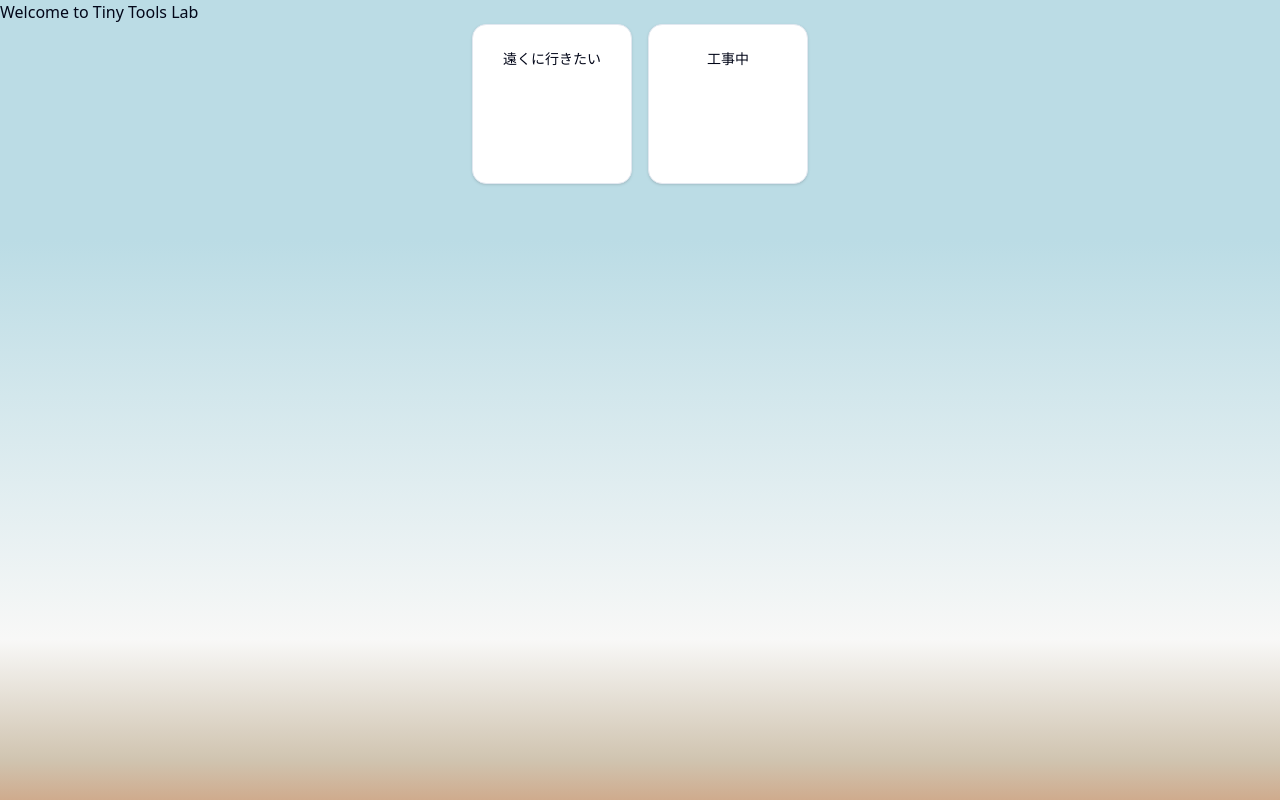
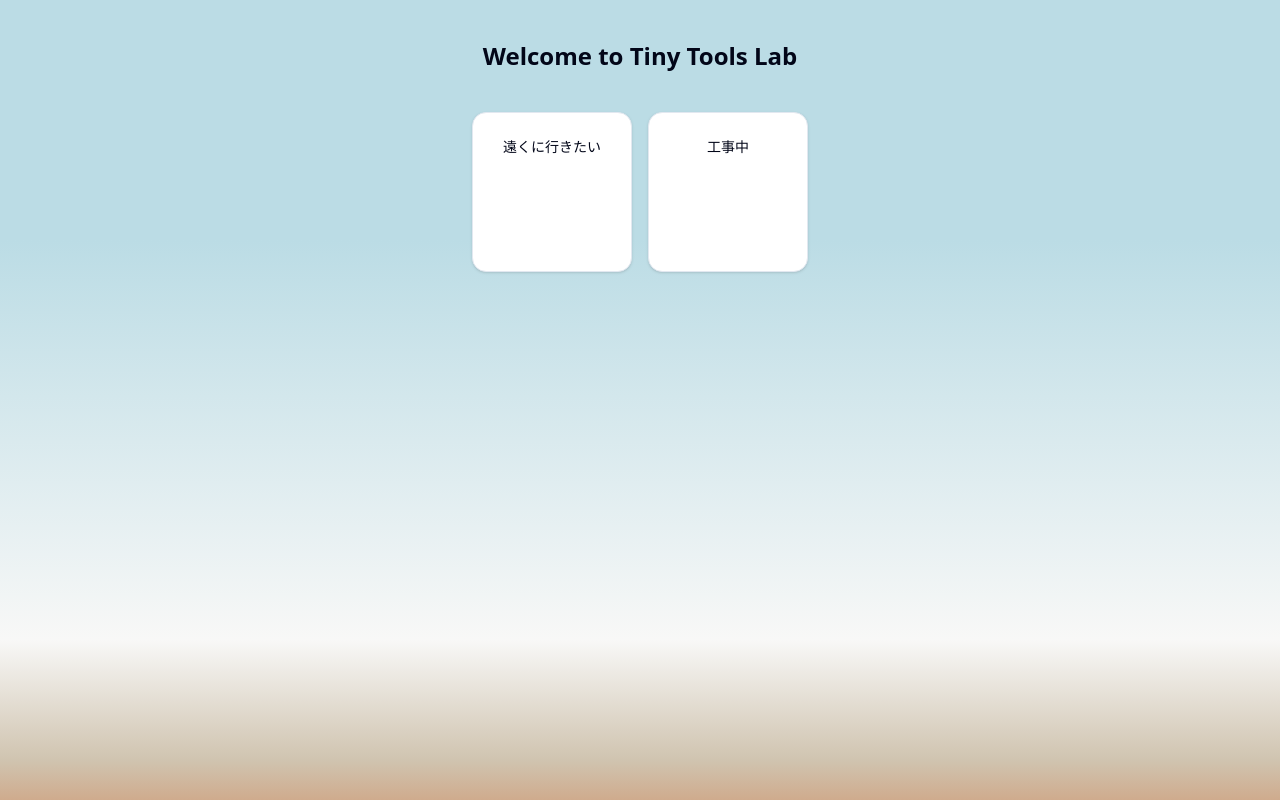
Before and after one commit to HirokoYAMADA/tiny-tools-lab, a Next.js app: page / in a window 1280 px wide. Built offline with nearby package versions, Linux system fonts and the light colour scheme.

Commit message:
ホームページのタイトルをスタイル付きのh1要素でラップし、中央揃えとパディングを追加しました。

```diff
--- a/src/app/page.tsx
+++ b/src/app/page.tsx
@@ -4,7 +4,10 @@ export default function Home() {
   return (
     <div>
       {/* タイトル */}
-      <h1>Welcome to Tiny Tools Lab</h1>
+      <div className="">
+        <h1 className="text-2xl font-bold text-center py-10">Welcome to Tiny Tools Lab</h1>
+      </div>
+
       {/* ツール一覧 */}
       <div className="flex flex-wrap gap-4 justify-center ">
         <MainMenuCard href="/as_far_as_possible" title="遠くに行きたい" />
```
